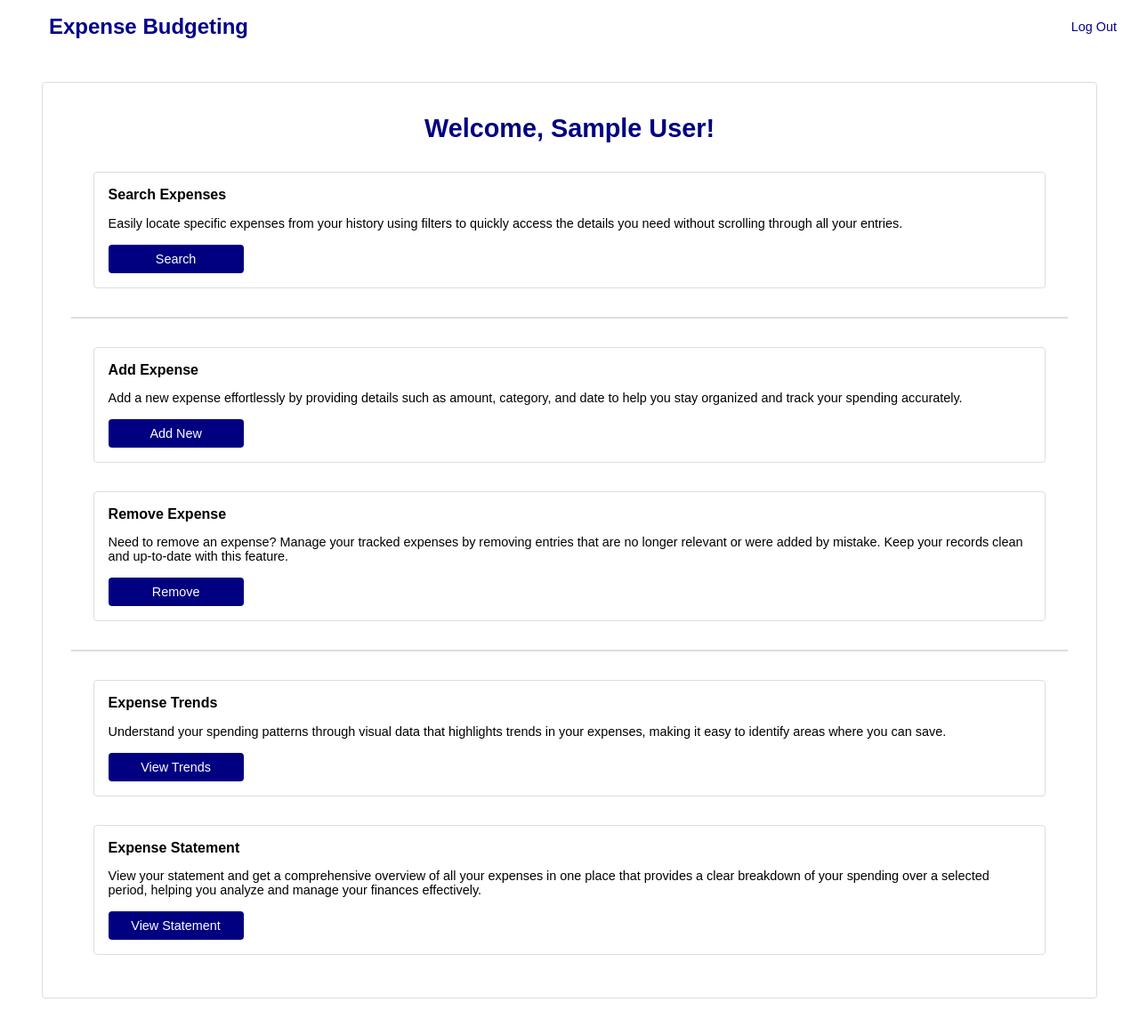
After one commit to msu-denver/project-3-jayar-budgeting, a Flask app: page /home in a window 1280 px wide. The commit adds this page. Shown: the whole page at 89% size. Run offline with Flask 3, Linux system fonts and the light colour scheme; the visitor is signed in with stand-in values (Sample User, id 1); some libraries are stand-ins or nearby versions.

Commit message:
home & html update

```diff
--- a/src/app/routes.py
+++ b/src/app/routes.py
@@ -34,11 +34,14 @@ def login_required(f):
 def index():
     return render_template('index.html')
 
+@app.route('/home', methods=['GET', 'POST'])
+@login_required
+def home():
+    return render_template('home.html')
 
 @app.route('/signup', methods=['GET', 'POST'])
 def signup():
     form = SignUpForm()
-    template_url = render_template('signup.html', form=form)
     if form.validate_on_submit():
         # Handle the new user data
         new_user_passwd = bcrypt.hashpw(
@@ -56,17 +59,17 @@ def signup():
             db.session.add(new_user)
             db.session.commit()
             flash('Account created successfully.', 'successful')
-            template_url = redirect(url_for('index'))
+            return redirect(url_for('index'))
         else:
             flash('User ID already in use.', 'error')
-            template_url = redirect(url_for('signup'))
-    return template_url
+            return redirect(url_for('signup'))
+    return render_template('signup.html', form=form)
 
 
 @app.route('/login', methods=['GET', 'POST'])
 def login():
     if 'user_id' in session:
-        return redirect(url_for('index'))
+        return redirect(url_for('home'))
 
     form = LoginForm()
     if form.validate_on_submit():
@@ -75,9 +78,10 @@ def login():
             login_user(user)
             session['user_id'] = user.id
             flash('Logged in successfully.', 'successful')
-            return redirect(url_for('index'))
+            return redirect(url_for('home'))
         else:
             flash('Invalid username or password.', 'error')
+            return redirect(url_for('login'))
 
     return render_template('login.html', form=form)
 
@@ -91,6 +95,7 @@ def logout():
 
 
 @app.route('/create-expense', methods=['GET', 'POST'])
+@login_required
 def create_expense():
     form = CreateExpenseForm()
     service = ExpenseService(db, current_user)
@@ -110,7 +115,7 @@ def create_expense():
             if receipt:
                 service.create_image(receipt, new_expense)
             flash('Expense created successfully!', 'successful')
-            return redirect(url_for('create_expense'))
+            return redirect(url_for('home'))
         except Exception as e:
             db.session.rollback()
             flash(f'Error creating expense: {str(e)}', 'error')
@@ -164,19 +169,20 @@ def list_expenses():
     return render_template('list_expenses.html', expenses=expenses, form=form)
 
 
-@app.route('/delete_expense/<int:id>', methods=['GET', 'POST'])
+@app.route('/delete_expense', methods=['GET', 'POST'])
 @login_required
-def delete_expense(id):
+def delete_expense():
     form = DeleteExpenseForm()
-    expense = Expense.query.get_or_404(id)
-
-    # Check if the expense belongs to the logged-in user
-    if expense.user_id != session['user_id']:
-        flash('You do not have permission to delete this expense.', 'error')
-        return redirect(url_for('index'))
-
+    expense = None
     if form.validate_on_submit():
         if form.confirm.data:
+            expense = Expense.query.get_or_404(form.data.expense_id)
+
+            # Check if the expense belongs to the logged-in user
+            if expense.user_id != session['user_id']:
+                flash('You do not have permission to delete this expense.', 'error')
+                return redirect(url_for('index'))
+
             try:
                 db.session.delete(expense)
                 db.session.commit()
@@ -211,12 +217,14 @@ def expenses_statement():
         .filter(Expense.user_id == current_user.id)\
         .group_by(Expense.payment_type).all()
 
-    return render_template('statement.html',
-                           expenses=expenses,
-                           total_spent=total_spent,
-                           total_by_payment=total_by_payment,
-                           page=page,
-                           items_per_page=items_per_page)
+    return render_template(
+        'statement.html',
+        expenses=expenses,
+        total_spent=total_spent,
+        total_by_payment=total_by_payment,
+        page=page,
+        items_per_page=items_per_page
+    )
 
 
 # Error handlers
--- a/src/static/style.css
+++ b/src/static/style.css
@@ -40,14 +40,6 @@ p {
 
 label {
   font-weight: bold;
-}
-
-.odd_row {
-  background-color: white;
-}
-
-.even_row {
-  background-color: lightgray;
 }
 
 .button {
@@ -203,3 +195,74 @@ textarea.form-control {
 .cancel-button:hover {
   background-color: #5a6268;
 }
+
+/* top banner and navigation */
+.default_banner {
+  font-size: 1.5rem;
+  text-align: left;
+  height: 40px;
+  padding: 10px;
+  padding-left: 40px;
+  display: flex;
+  justify-content: space-between;
+  align-items: center;
+  overflow: hidden;
+}
+
+.default_banner a {
+  color: darkblue;
+  text-decoration: none;
+  padding: 15px;
+  display: block;
+  text-align: center;
+}
+
+.home-bar ul {
+  list-style-type: none;
+  margin: 0px;
+  padding: 0px;
+  overflow: hidden;
+}
+
+.home-bar a {
+  font-size: 0.9rem;
+  color: darkblue;
+  text-decoration: none;
+  padding: 15px;
+  display: block;
+  text-align: center;
+}
+
+.home-bar li {
+  float: right;
+}
+
+.home-bar div {
+  float: left;
+}
+
+/* home option selections */
+.option-container div {
+  max-width: 90%;
+  margin: 2rem auto;
+  padding: 1rem;
+  border: 1px solid #ddd;
+  border-radius: 4px;
+}
+
+.option-container h2 {
+  margin-top: 0;
+}
+
+.option-container a {
+  width: 120px;
+  padding: 0.5rem 1rem;
+  border: none;
+  border-radius: 4px;
+  cursor: pointer;
+  text-decoration: none;
+  text-align: center;
+  display: inline-block;
+  background-color: #000080;
+  color: white;
+}
--- a/src/templates/delete.html
+++ b/src/templates/delete.html
@@ -38,8 +38,8 @@
             </div>
 
             <div class="form-group">
-                {{ form.submit(class="delete-button") }}
-                <a href="{{ url_for('index') }}" class="cancel-button">Cancel</a>
+                <button type="submit" class="btn btn-primary">Delete Expense</button>
+                <a href="{{ url_for('home') }}" class="cancel-button">Cancel</a>
             </div>
         </form>
     </div>
--- /dev/null
+++ b/src/templates/home.html
@@ -0,0 +1,63 @@
+{% extends 'base.html' %}
+{% block main %}
+{% with messages = get_flashed_messages(with_categories=true) %} {% if messages %}
+<ul style="padding: 0; margin: 0">
+  {% for category, message in messages %}
+  <li class="{{ category }}">{{ message }}</li>
+  {% endfor %}
+</ul>
+{% endif %} {% endwith %}
+
+<header class="default_banner">
+  <div>
+    <a href="{{ url_for('home') }}"><b>Expense Budgeting</b></a>
+  </div>
+  <nav class="home-bar">
+    <ul>
+      <li><a href="{{ url_for('logout') }}">Log Out</a></li>
+    </ul>
+  </nav>
+</header>
+<main class="option-container">
+  <div>
+    <h1>Welcome, {{ current_user.name }}!</h1>
+    <div>
+      <h2>Search Expenses</h2>
+      <p>
+        Easily locate specific expenses from your history using filters to quickly access the details you need without scrolling through all your entries.
+      </p>
+      <a href="{{ url_for('search_expenses') }}">Search</a>
+    </div>
+    <hr>
+    <div>
+      <h2>Add Expense</h2>
+      <p>
+        Add a new expense effortlessly by providing details such as amount, category, and date to help you stay organized and track your spending accurately.
+      </p>
+      <a href="{{ url_for('create_expense') }}">Add New</a>
+    </div>
+    <div>
+      <h2>Remove Expense</h2>
+      <p>
+        Need to remove an expense? Manage your tracked expenses by removing entries that are no longer relevant or were added by mistake. Keep your records clean and up-to-date with this feature.
+      </p>
+      <a href="{{ url_for('delete_expense') }}">Remove</a>
+    </div>
+    <hr>
+    <div>
+      <h2>Expense Trends</h2>
+      <p>
+        Understand your spending patterns through visual data that highlights trends in your expenses, making it easy to identify areas where you can save.
+      </p>
+      <a href="{{ url_for('create_expense') }}">View Trends</a>
+    </div>
+    <div>
+      <h2>Expense Statement</h2>
+      <p>
+        View your statement and get a comprehensive overview of all your expenses in one place that provides a clear breakdown of your spending over a selected period, helping you analyze and manage your finances effectively.
+      </p>
+      <a href="{{ url_for('expenses_statement') }}">View Statement</a>
+    </div>
+  </div>
+</main>
+{% endblock %}
```
Also changed, not shown: src/app/forms.py (+16 -10 lines), src/templates/404.html (added, +11 -0 lines), src/templates/500.html (added, +11 -0 lines), src/templates/create_expense.html (+29 -2 lines), src/templates/index.html (+9 -0 lines), src/templates/login.html (+13 -13 lines), src/templates/signup.html (+28 -27 lines).
